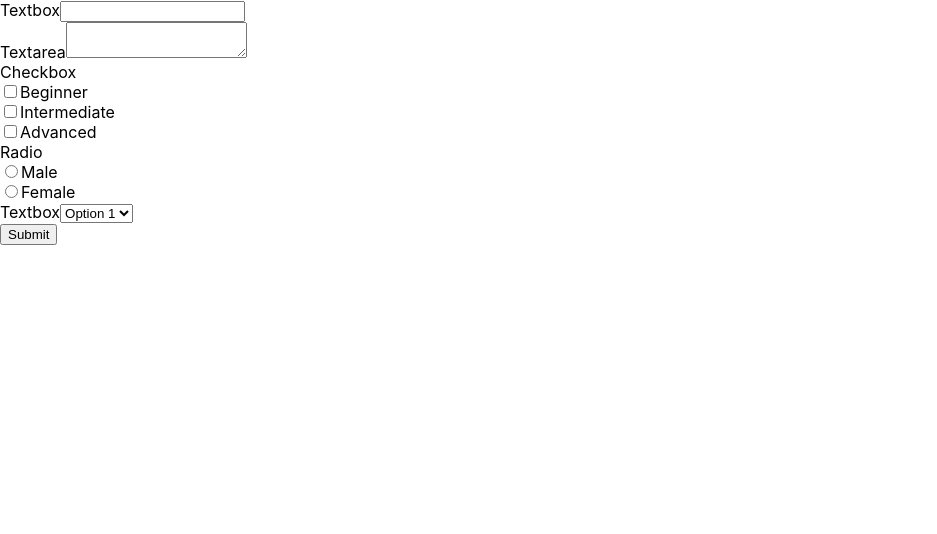
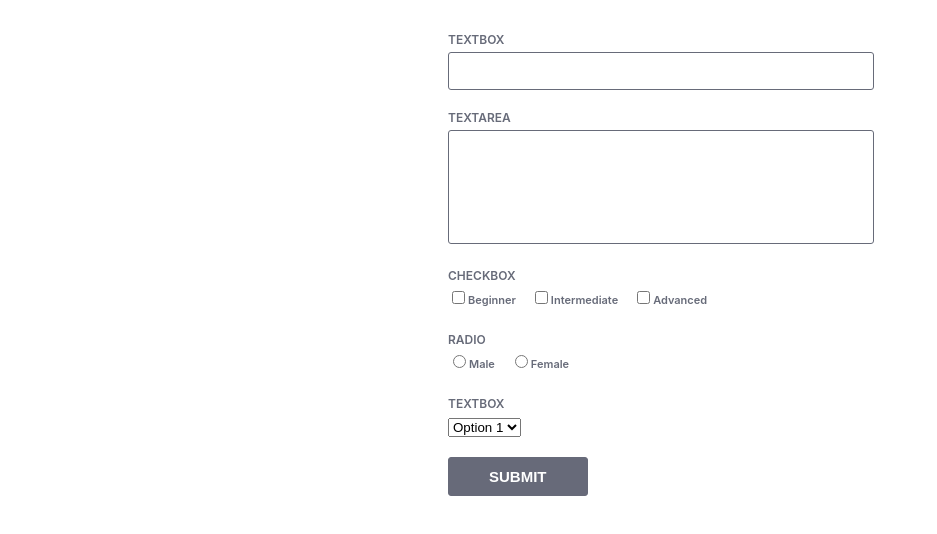
Before and after one commit to thehaystacker/reactjs-playground, a React app: page / in a window 1280 px wide. Shown: the top 534 px of the page, without its empty margins (0-937 px from the left). Built offline with nearby package versions, Linux system fonts and the light colour scheme.

Commit message:
Styling added to form elements

```diff
--- /dev/null
+++ b/src/App/App.css
@@ -0,0 +1,56 @@
+/* Common Styles */
+body {
+}
+
+.form-wrap {
+  width: 30%;
+  margin: 2em auto 0 ;
+}
+.frm-group {
+  margin-bottom: 20px;
+}
+.frm-group label {
+  display: block;
+  font-size: 12px;
+  text-transform: uppercase;
+  font-weight: 600;
+  color: #676b79;
+  margin-bottom: 5px;
+}
+.inp-txt, .inp-textarea {
+  width: 100%;
+  border: 1px solid #676b79;
+  border-radius: 3px;
+  padding: 5px 20px;
+  outline: none;
+  font-size: 15px;
+  color: #676b79;
+}
+.inp-txt {
+  height: 26px;
+}
+.inp-textarea {
+  resize: none;
+}
+.inp-chk-wrap label, .inp-rdo-wrap label {
+  font-size: 11px;
+  text-transform: none;
+}
+.inp-chk-wrap:last-child, .inp-rdo-wrap:last-child {
+  margin-right: 0;
+}
+.inp-chk-wrap, .inp-rdo-wrap {
+  display: inline-block;
+  margin-right: 15px;
+}
+.frm-btn {
+  border: 1px solid #676a79;
+  background-color: #676a79;
+  color: #fff;
+  font-weight: 600;
+  padding: 10px 40px;
+  font-size: 15px;
+  text-transform: uppercase;
+  border-radius: 3px;
+  cursor: pointer;
+}
--- a/src/App/App.js
+++ b/src/App/App.js
@@ -1,4 +1,5 @@
 import React, { Component } from "react";
+import './App.css';
 
 class App extends Component {
   state = {};
@@ -14,7 +15,7 @@ class App extends Component {
 
           <div className="frm-group">
             <label htmlFor="">Textarea</label>
-            <textarea name="" id="" className="inp-textarea"></textarea>
+            <textarea name="" id="" className="inp-textarea" rows="6"></textarea>
           </div>
 
           <div className="frm-group">
--- a/src/App/App.module.css
+++ /dev/null
@@ -1,12 +0,0 @@
-/* Common Styles */
-body {
-  color: rgb(83, 124, 154);
-}
-
-.builderWrap {
-  width: 50%;
-  margin: 0 auto;
-  background-color: rgba(83, 124, 154, 0.1);
-  height: 100vh;
-  box-sizing: border-box;
-}
```
